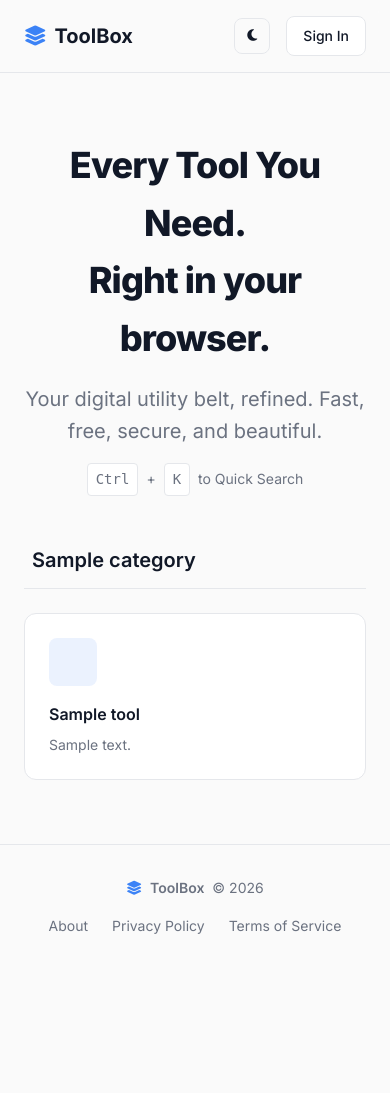
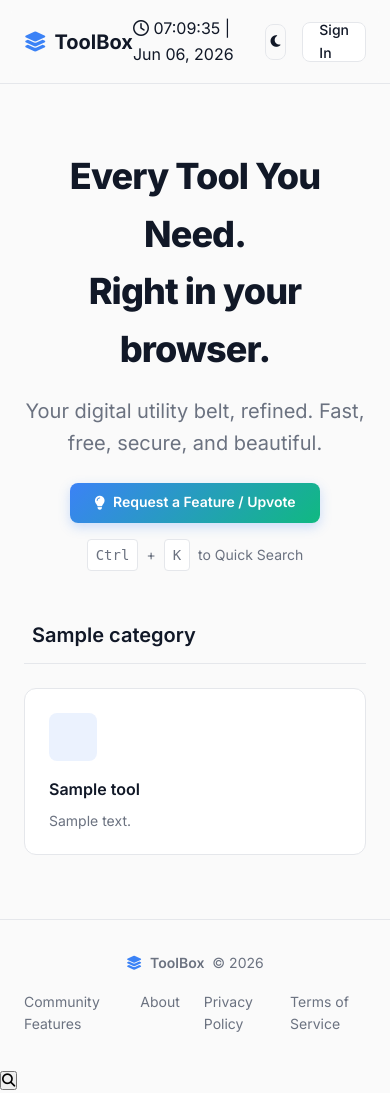
Before and after one commit to pkbehera-dev/Utilix-ToolHub, a PHP site: page /ToolBox/ in a window 390 px wide. Before the commit the page ends 934 px from the top, so only its background shows below. Run offline with PHP 8.4, Linux system fonts and the light colour scheme; tables that the repository leaves empty or names only in its code hold one stand-in row (values such as "Sample post").

Commit message:
feat: add mobile search FAB, category filters, and header clock

```diff
--- a/src/Views/layout.php
+++ b/src/Views/layout.php
@@ -2,10 +2,20 @@
 use App\Config\App;
 use App\Config\Database;
 
-// Fetch all active tools for the command palette
+// Fetch all active tools for the command palette along with their category slugs
 $db = Database::getConnection();
-$stmtTools = $db->query("SELECT name, slug, icon, description FROM tools WHERE is_active = 1 ORDER BY name ASC");
+$stmtTools = $db->query("
+    SELECT t.name, t.slug, t.icon, t.description, c.slug as category_slug
+    FROM tools t
+    JOIN categories c ON t.category_id = c.id
+    WHERE t.is_active = 1
+    ORDER BY t.name ASC
+");
 $globalTools = $stmtTools->fetchAll();
+
+// Fetch all categories for filter buttons
+$stmtCatsList = $db->query("SELECT name, slug FROM categories ORDER BY sort_order ASC");
+$globalCategories = $stmtCatsList->fetchAll();
 ?>
 <!DOCTYPE html>
 <html lang="en" data-theme="light">
@@ -21,6 +31,7 @@ $globalTools = $stmtTools->fetchAll();
     <!-- Fonts and Icons -->
     <link href="https://fonts.googleapis.com/css2?family=Inter:wght@400;500;600;700;800&display=swap" rel="stylesheet">
     <link rel="stylesheet" href="https://cdnjs.cloudflare.com/ajax/libs/font-awesome/6.4.0/css/all.min.css">
+    <link rel="icon" type="image/svg+xml" href="<?= App::url('assets/favicon.svg') ?>">
 
     <!-- Stylesheet -->
     <link rel="stylesheet" href="<?= App::url('assets/css/style.css') ?>?v=<?= App::VERSION ?>">
@@ -42,6 +53,14 @@ $globalTools = $stmtTools->fetchAll();
             </button>
 
             <div class="flex items-center gap-4">
+                <!-- Live Clock & Date Widget -->
+                <div class="header-clock" id="header-clock">
+                    <i class="fa-regular fa-clock"></i>
+                    <span id="clock-time">00:00:00</span>
+                    <span class="clock-divider">|</span>
+                    <span id="clock-date">Jan 01, 2026</span>
+                </div>
+
                 <button class="btn-icon" id="theme-toggle-btn" aria-label="Toggle Theme">
                     <i class="fa-solid fa-moon"></i>
                 </button>
@@ -74,6 +93,7 @@ $globalTools = $stmtTools->fetchAll();
             </div>
 
             <div class="footer-links">
+                <a href="<?= App::url('/features') ?>">Community Features</a>
                 <a href="<?= App::url('/about') ?>">About</a>
                 <a href="<?= App::url('/privacy') ?>">Privacy Policy</a>
                 <a href="<?= App::url('/terms') ?>">Terms of Service</a>
@@ -88,9 +108,20 @@ $globalTools = $stmtTools->fetchAll();
                 <i class="fa-solid fa-search"></i>
                 <input type="text" id="cmd-input" class="cmd-input" placeholder="Search for tools or commands..." autocomplete="off">
             </div>
+
+            <!-- Category Filters Inside Search Overlay -->
+            <div class="cmd-categories">
+                <button class="cmd-cat-btn active" data-category="all">All Categories</button>
+                <?php foreach ($globalCategories as $gCat): ?>
+                    <button class="cmd-cat-btn" data-category="<?= htmlspecialchars($gCat['slug']) ?>">
+                        <?= htmlspecialchars($gCat['name']) ?>
+                    </button>
+                <?php endforeach; ?>
+            </div>
+
             <div class="cmd-results" id="cmd-results">
                 <?php foreach ($globalTools as $gTool): ?>
-                    <a href="<?= App::url('/tool/' . $gTool['slug']) ?>" class="cmd-item">
+                    <a href="<?= App::url('/tool/' . $gTool['slug']) ?>" class="cmd-item" data-category-slug="<?= htmlspecialchars($gTool['category_slug']) ?>">
                         <i class="fa-solid <?= htmlspecialchars($gTool['icon'] ?? 'fa-cube') ?>"></i>
                         <div>
                             <div class="font-medium text-sm"><?= htmlspecialchars($gTool['name']) ?></div>
@@ -98,7 +129,7 @@ $globalTools = $stmtTools->fetchAll();
                         </div>
                     </a>
                 <?php endforeach; ?>
-                <a href="<?= App::adminUrl('/dashboard') ?>" class="cmd-item">
+                <a href="<?= App::adminUrl('/dashboard') ?>" class="cmd-item" data-category-slug="admin">
                     <i class="fa-solid fa-gauge"></i>
                     <div>
                         <div class="font-medium text-sm">Admin Dashboard</div>
@@ -109,6 +140,11 @@ $globalTools = $stmtTools->fetchAll();
         </div>
     </div>
 
+    <!-- Mobile Search Floating Action Button -->
+    <button class="mobile-search-fab" id="mobile-search-fab" aria-label="Search tools">
+        <i class="fa-solid fa-search"></i>
+    </button>
+
     <!-- Scripts -->
     <script src="<?= App::url('assets/js/app.js') ?>?v=<?= App::VERSION ?>"></script>
 </body>
--- a/src/Views/pages/home.php
+++ b/src/Views/pages/home.php
@@ -2,8 +2,14 @@
     <h1>Every Tool You Need.<br>Right in your browser.</h1>
     <p>Your digital utility belt, refined. Fast, free, secure, and beautiful.</p>
 
+    <div class="hero-cta-group" style="margin-top: 1.5rem; margin-bottom: 1rem; display: flex; justify-content: center; gap: 1rem; flex-wrap: wrap;">
+        <a href="<?= \App\Config\App::url('/features') ?>" class="btn btn-primary" style="background: linear-gradient(135deg, var(--color-primary), #10B981); border: none; box-shadow: 0 4px 12px rgba(59, 130, 246, 0.25); font-weight: 600; padding: 0.75rem 1.5rem; border-radius: var(--radius-md); transition: transform var(--transition-fast);">
+            <i class="fa-solid fa-lightbulb"></i> Request a Feature / Upvote
+        </a>
+    </div>
+
     <!-- Mobile/Fallback Search (For smaller screens or if Command Palette is undiscovered) -->
-    <div class="mt-4" style="max-width: 400px; margin-inline: auto; display: flex; align-items: center; justify-content: center; gap: 0.5rem; color: var(--color-text-secondary); font-size: 0.875rem;">
+    <div class="quick-search-kbd" style="max-width: 400px; margin-inline: auto; display: flex; align-items: center; justify-content: center; gap: 0.5rem; color: var(--color-text-secondary); font-size: 0.875rem;">
         <kbd style="background: var(--color-surface); padding: 0.25rem 0.5rem; border-radius: 4px; border: 1px solid var(--color-border);">Ctrl</kbd> + <kbd style="background: var(--color-surface); padding: 0.25rem 0.5rem; border-radius: 4px; border: 1px solid var(--color-border);">K</kbd> to Quick Search
     </div>
 </section>
```
Also changed, not shown: assets/js/app.js (+67 -2 lines).
